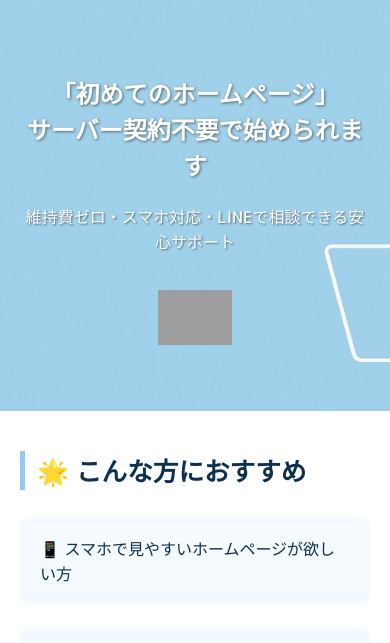
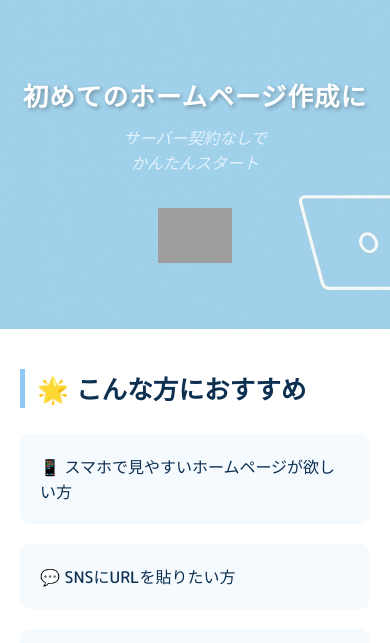
Before and after one commit to rokumizu/web, a plain HTML site: page index.html in a window 390 px wide. Shown: the part 168-811 px from the top of the page. Drawn offline with Linux system fonts and the light colour scheme; grey boxes are pictures that could not be loaded.

Commit message:
Update index.html

```diff
--- a/index.html
+++ b/index.html
@@ -83,14 +83,28 @@
     }
 
     .hero h2 {
-      font-size: 2.4rem;
       margin-bottom: 10px;
-      text-shadow: 1px 1px 3px rgba(0,0,0,0.5);
     }
 
-    .hero p {
-      font-size: 1.2rem;
-      text-shadow: 1px 1px 2px rgba(0,0,0,0.5);
+    .hero-lead {
+      font-size: 2.2rem;
+      font-weight: 700;
+      letter-spacing: 1px;
+      color: #ffffff;
+      text-shadow: 2px 2px 4px rgba(0,0,0,0.3);
+    }
+
+    .hero-sub {
+      font-size: 1.3rem;
+      font-weight: 400;
+      font-style: italic;
+      color: #e3f2fd;
+      display: inline-block;
+      margin-top: 10px;
+    }
+
+    .sp-only {
+      display: none;
     }
 
     .line-btn {
@@ -176,14 +190,16 @@
         padding: 60px 20px;
       }
 
-      .hero h2 {
-        font-size: 1.5rem;
-        line-height: 1.5;
+      .hero-lead {
+        font-size: 1.6rem;
       }
 
-      .hero p {
+      .hero-sub {
         font-size: 1rem;
-        margin-top: 10px;
+      }
+
+      .sp-only {
+        display: inline;
       }
 
       .features {
@@ -205,10 +221,12 @@
 </header>
 
 <div class="hero">
-  <h2>「初めてのホームページ」<br>サーバー契約不要で始められます</h2>
-  <p>維持費ゼロ・スマホ対応・LINEで相談できる安心サポート</p>
+  <h2>
+    <span class="hero-lead">初めてのホームページ作成に</span><br>
+    <span class="hero-sub">サーバー契約なしで<br class="sp-only">かんたんスタート</span>
+  </h2>
   <div class="line-btn">
-    <a href="https://lin.ee/your-link" target="_blank">
+    <a href="https://lin.ee/Y6ZPR3G" target="_blank">
       <img src="https://scdn.line-apps.com/n/line_add_friends/btn/ja.png" alt="LINEで相談">
     </a>
   </div>
@@ -250,7 +268,7 @@
 
 <section id="contact" class="line-btn" style="text-align:center;">
   <h3>📩 LINEでお気軽にご相談ください</h3>
-  <a href="https://lin.ee/your-link" target="_blank">
+  <a href="https://lin.ee/Y6ZPR3G" target="_blank">
     <img src="https://scdn.line-apps.com/n/line_add_friends/btn/ja.png" alt="LINEで相談">
   </a>
 </section>
```
